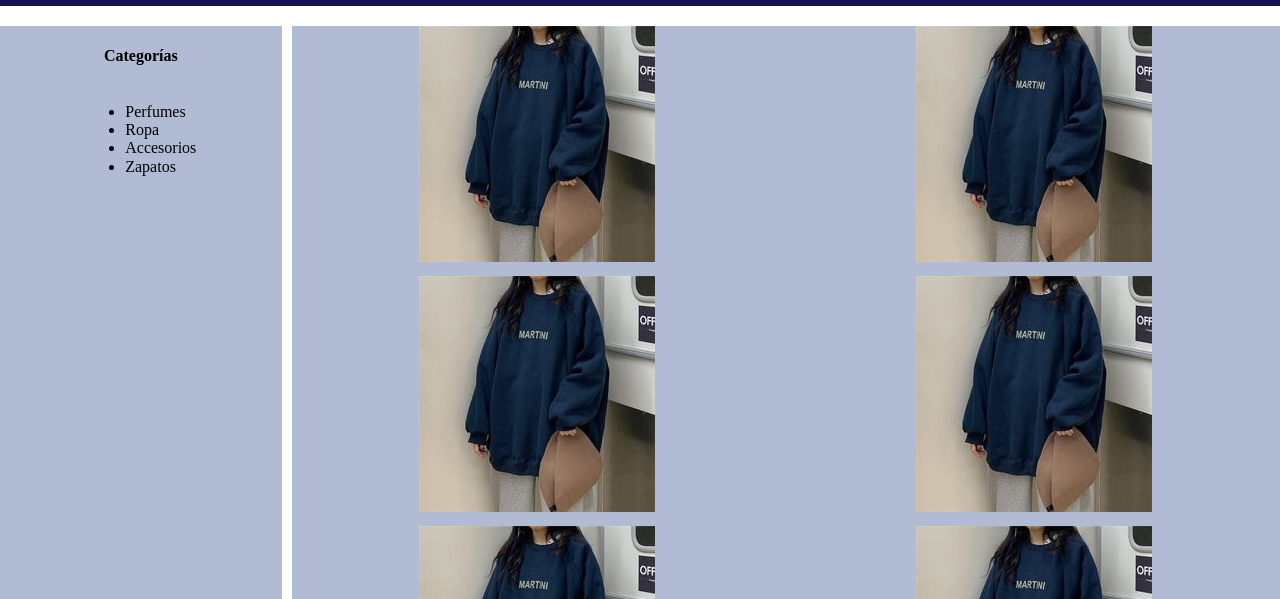
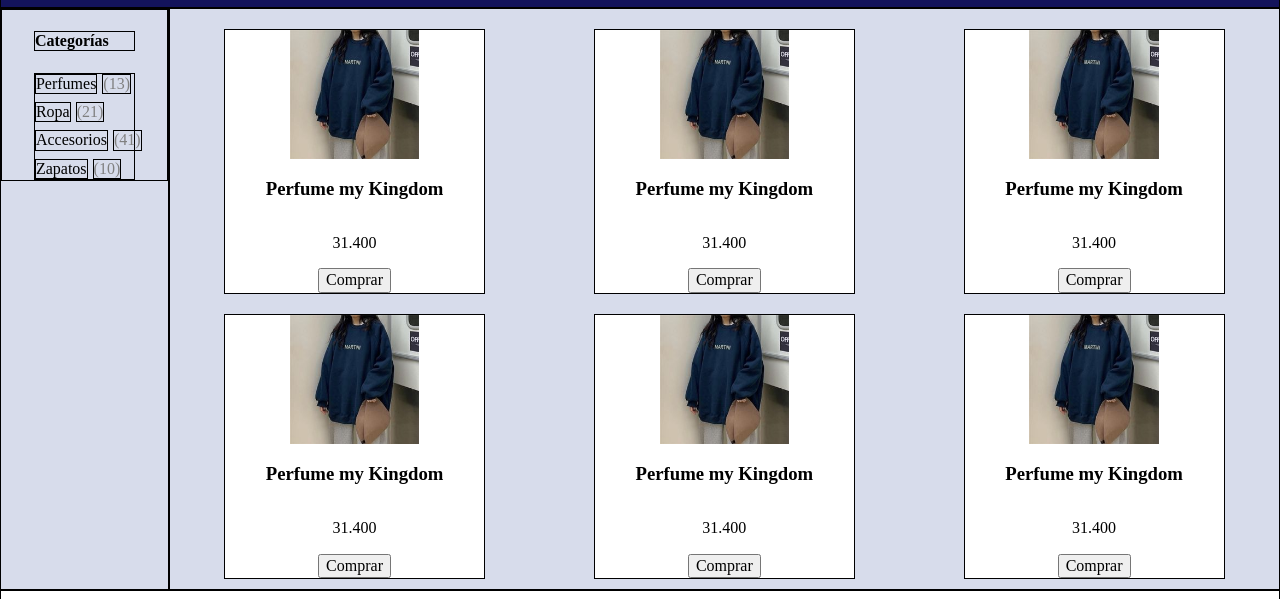
Before and after one commit to Matias-San-Martin/griddesafiolatam, a plain HTML site: page index.html in a window 1280 px wide. Shown: the part 74-673 px from the top of the page. Drawn offline with Linux system fonts and the light colour scheme.

Commit message:
creacion carta de galeria

```diff
--- a/assets/css/style.css
+++ b/assets/css/style.css
@@ -1,7 +1,7 @@
 body, html {
     /* border: solid red 1px; */
-    /* width: 100%;
-    height: 100%; */
+    width: 100%;
+    height: 100%;
     /* background-color: aqua; */
 }
 
@@ -11,12 +11,12 @@ html {
 
 body {
     /* background-color: aqua; */
-    min-height: 100vh;
+    /* min-height: 100vh; */
     /* background-color: rgba(176, 186, 211, 0.979); */
 }
 
 .box {
-    /* border: solid 1px black; */
+    border: solid 1px black;
 }
 
 .header {
@@ -32,13 +32,63 @@ body {
     grid-area: sidebar;
     display: flex;
     flex-direction: column;
+    /* align-items: start; */
+    background-color: rgba(215, 220, 235, 0.979);
+}
+
+.categorias {
+    /* margin-left: 20px; */
+    /* background-color: white; */
+    display: flex;
+    flex-direction: column;
     align-items: center;
-    background-color: rgba(176, 186, 211, 0.979);
+
+}
+
+.categorias h4 {
+    width: 60%;
+}
+
+.categoria {
+    width: 60%;
+    display: flex;
+    flex-direction: column;
+    justify-content: center;
+    gap: 8px;
+}
+
+.categoriaflex {
+    display: flex;
+    gap: 5px;
+}
+
+.categoria p {
+    margin: 0;
+}
+
+.pgrey {
+    color: grey;
+
 }
 
 .galeria {
     grid-area: galeria;
-    background-color: rgba(176, 186, 211, 0.979);
+    background-color: rgba(215, 220, 235, 0.979);
+    /* background-color: aqua; */
+}
+
+.tarjeta {
+    display: flex;
+    flex-direction: column;
+    justify-content: center;
+    align-items: center;
+    background-color: white;
+    margin: 10px;
+    width: 70%;
+}
+
+.tarjeta img {
+    width: 50%;
 }
 
 .footer {
@@ -51,33 +101,30 @@ body {
 
 }
 
-.gridcontainer {
-    display: grid;
-    column-gap: 10px;
-    row-gap: 20px;
-    grid-template-areas:
-    "header     header      header      header"
-    "sidebar    galeria     galeria     galeria"
-    "footer     footer      footer      footer"   ;
-}
-
-.gridgaleria {
-    display: grid;
-    grid-template-columns: 1fr 1fr;
-    column-gap: 5px;
-    row-gap: 10px;
-    justify-items: center;
-    align-items: center;
-    height: auto;
-}
-
-.box img {
-    /* width: 100px;
-    height: 200px; */
-}
-
 .footer img {
     width: 50px;
     justify-self:right;
 
 }
+
+.gridcontainer {
+    display: grid;
+    /* column-gap: 10px;
+    row-gap: 20px; */
+    grid-template-areas:
+    "header     header      header      header      header      header      header"
+    "sidebar    galeria     galeria     galeria     galeria     galeria     galeria"
+    "footer     footer      footer      footer      footer      footer      footer"   ;
+}
+
+.gridgaleria {
+    display: grid;
+    grid-template-columns: 1fr 1fr 1fr;
+    /* column-gap: 5px;
+    row-gap: 10px; */
+    justify-items: center;
+    align-items: center;
+    height: auto;
+    padding-top: 10px;
+    /* gap: 15px; */
+}
--- a/index.html
+++ b/index.html
@@ -13,43 +13,76 @@
             <h1>Mi Ecommerce</h1>
         </div>
         <div class="sidebar box">
-            <h4 class="box">Categorías</h4>
-            <ul class="box">
-                <li class="box">Perfumes</li>
-                <li class="box">Ropa</li>
-                <li class="box">Accesorios</li>
-                <li class="box">Zapatos</li>
-            </ul>
+            <div class="categorias box">
+                <h4 class="box">Categorías</h4>
+                <div class="categoria box">
+                    <div class="categoriaflex">
+                        <p class="box">Perfumes</p>
+                        <p class="pgrey box">(13)</p>
+                    </div>
+                    <div class="categoriaflex">
+                        <p class="box">Ropa</p>
+                        <p class="pgrey box">(21)</p>
+                    </div>
+                    <div class="categoriaflex">
+                        <p class="box">Accesorios</p>
+                        <p class="pgrey box">(41)</p>
+                    </div>
+                    <div class="categoriaflex">
+                        <p class="box">Zapatos</p>
+                        <p class="pgrey box">(10)</p>
+                    </div>
+
+                </div>
+
+            </div>
         </div>
         <div class="galeria box">
             <div class="gridgaleria">
-                <div class="box">
+                <div class="tarjeta box">
                     <img src="./assets/img/muestra ropa.jpg" alt="">
+                    <h3>Perfume my Kingdom</h3>
+                    <p>31.400</p>
+                    <button>Comprar</button>
                 </div>
-                <div class="box">
+                <div class="tarjeta box">
                     <img src="./assets/img/muestra ropa.jpg" alt="">
+                    <h3>Perfume my Kingdom</h3>
+                    <p>31.400</p>
+                    <button>Comprar</button>
                 </div>
-                <div class="box">
+                <div class="tarjeta box">
                     <img src="./assets/img/muestra ropa.jpg" alt="">
+                    <h3>Perfume my Kingdom</h3>
+                    <p>31.400</p>
+                    <button>Comprar</button>
                 </div>
-                <div class="box">
+                <div class="tarjeta box">
                     <img src="./assets/img/muestra ropa.jpg" alt="">
+                    <h3>Perfume my Kingdom</h3>
+                    <p>31.400</p>
+                    <button>Comprar</button>
                 </div>
-                <div class="box">
+                <div class="tarjeta box">
                     <img src="./assets/img/muestra ropa.jpg" alt="">
+                    <h3>Perfume my Kingdom</h3>
+                    <p>31.400</p>
+                    <button>Comprar</button>
                 </div>
-                <div class="box">
+                <div class="tarjeta box">
                     <img src="./assets/img/muestra ropa.jpg" alt="">
+                    <h3>Perfume my Kingdom</h3>
+                    <p>31.400</p>
+                    <button>Comprar</button>
                 </div>
+
             </div>
         </div>
         <div class="footer box">
             <p class="box">@miecommerce</p>
             <img class="box" src="./assets/img/logo matias 2.jpg" alt="">
         </div>
-        <!-- <div class="griditem"></div>
-        <div class="griditem"></div>
-        <div class="griditem"></div> -->
+
     </div>
 </body>
 </html>
```
Also changed, not shown: assets/img/prueba.jpeg (added).
